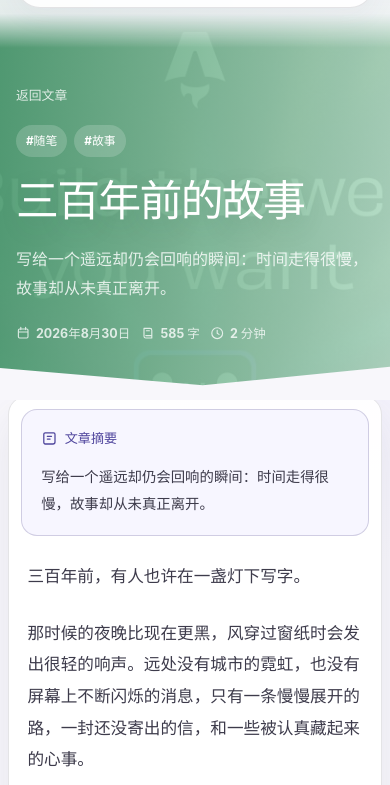
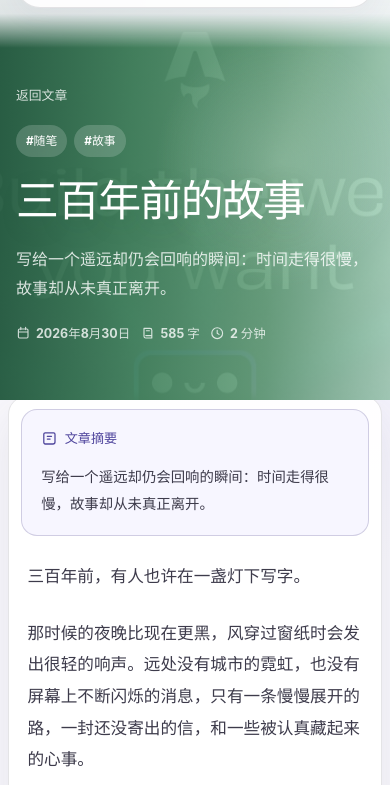
Before and after one commit to dofarifa/dofarifa.github.io, an Astro site: page /blog/300-years in a window 390 px wide. Shown: the part 59-844 px from the top of the page. Built offline with nearby package versions, Linux system fonts and the light colour scheme; Astro itself is replaced by a stand-in of ours; no server answers.

Commit message:
优化文章页横向过渡效果

```diff
--- a/src/layouts/BlogPost.astro
+++ b/src/layouts/BlogPost.astro
@@ -108,10 +108,9 @@ const visibleHeadings = headings.filter((heading) => heading.depth === 2 || head
 </BaseLayout>
 
 <style>
-	.article-hero { position: relative; overflow: hidden; min-height: clamp(27rem, 54vh, 36rem); margin-top: -5rem; padding-top: 6.5rem; background: linear-gradient(135deg, #62ad82, #9dd6b8); isolation: isolate; }
-	.article-hero::after { position: absolute; right: 0; bottom: -1px; left: 0; height: 4.8rem; background: var(--paper); clip-path: polygon(0 42%, 52% 72%, 100% 40%, 100% 100%, 0 100%); content: ""; }
+	.article-hero { position: relative; overflow: hidden; min-height: clamp(27rem, 54vh, 36rem); margin-top: -5rem; padding-top: 6.5rem; background: linear-gradient(100deg, #2c6b4d 0%, #4f9a70 33%, #76b894 68%, #a7d4bc 100%); isolation: isolate; }
 	.article-hero-bg { position: absolute; z-index: -3; inset: 0; width: 100%; height: 100%; object-fit: cover; opacity: .28; filter: saturate(.88) contrast(.96); }
-	.article-hero-shade { position: absolute; z-index: -2; inset: 0; background: linear-gradient(90deg, color-mix(in srgb, #4f9b72 84%, transparent), color-mix(in srgb, #b7ddc7 72%, transparent)); }
+	.article-hero-shade { position: absolute; z-index: -2; inset: 0; background: radial-gradient(circle at 72% 48%, rgba(213, 237, 224, .24), transparent 34%), linear-gradient(90deg, rgba(40, 93, 67, .9) 0%, rgba(66, 127, 92, .82) 34%, rgba(100, 156, 120, .74) 68%, rgba(167, 210, 188, .7) 100%); }
 	.article-hero-inner { position: relative; z-index: 1; display: grid; align-content: center; min-height: clamp(20rem, 44vh, 28rem); color: white; }
 	.back-link { width: fit-content; margin-bottom: 1.15rem; color: color-mix(in srgb, white 82%, transparent); font-size: .8rem; font-weight: 700; text-decoration: none; }
 	.back-link:hover { color: white; }
@@ -145,8 +144,8 @@ const visibleHeadings = headings.filter((heading) => heading.depth === 2 || head
 	.article-end { width: min(800px, calc(100% - 2rem)); margin: 2rem auto 0; padding: 2rem; border-radius: var(--radius-card); background: var(--surface-mint); text-align: center; }
 	.article-end p { margin: 0 0 .65rem; color: var(--muted); }
 	.article-end a { font-size: .85rem; font-weight: 700; text-decoration: none; }
-	:global([data-theme='dark']) .article-hero { background: linear-gradient(135deg, #2c664b, #5e8c77); }
-	:global([data-theme='dark']) .article-hero-shade { background: linear-gradient(90deg, rgba(37, 86, 62, .92), rgba(72, 98, 86, .8)); }
+	:global([data-theme='dark']) .article-hero { background: linear-gradient(100deg, #214f3b 0%, #327151 36%, #527d65 70%, #789982 100%); }
+	:global([data-theme='dark']) .article-hero-shade { background: radial-gradient(circle at 72% 48%, rgba(153, 189, 166, .16), transparent 34%), linear-gradient(90deg, rgba(27, 67, 49, .92) 0%, rgba(43, 88, 64, .86) 36%, rgba(69, 105, 82, .8) 70%, rgba(109, 135, 118, .74) 100%); }
 	:global([data-theme='dark']) .article-main { background: color-mix(in srgb, var(--surface) 92%, transparent); }
 	:global([data-theme='dark']) .author-cover { background: var(--avatar-card-background); }
 	@media (max-width: 920px) {
@@ -155,7 +154,6 @@ const visibleHeadings = headings.filter((heading) => heading.depth === 2 || head
 	}
 	@media (max-width: 680px) {
 		.article-hero { min-height: 28rem; margin-top: -4.2rem; padding-top: 5.5rem; }
-		.article-hero::after { height: 3.6rem; }
 		.article-hero h1 { font-size: clamp(2.25rem, 11vw, 3.5rem); }
 		.article-layout { width: min(100% - 1rem, 1180px); margin-top: -.25rem; }
 		.article-main { padding: .75rem; border-radius: 1.15rem; }
```
